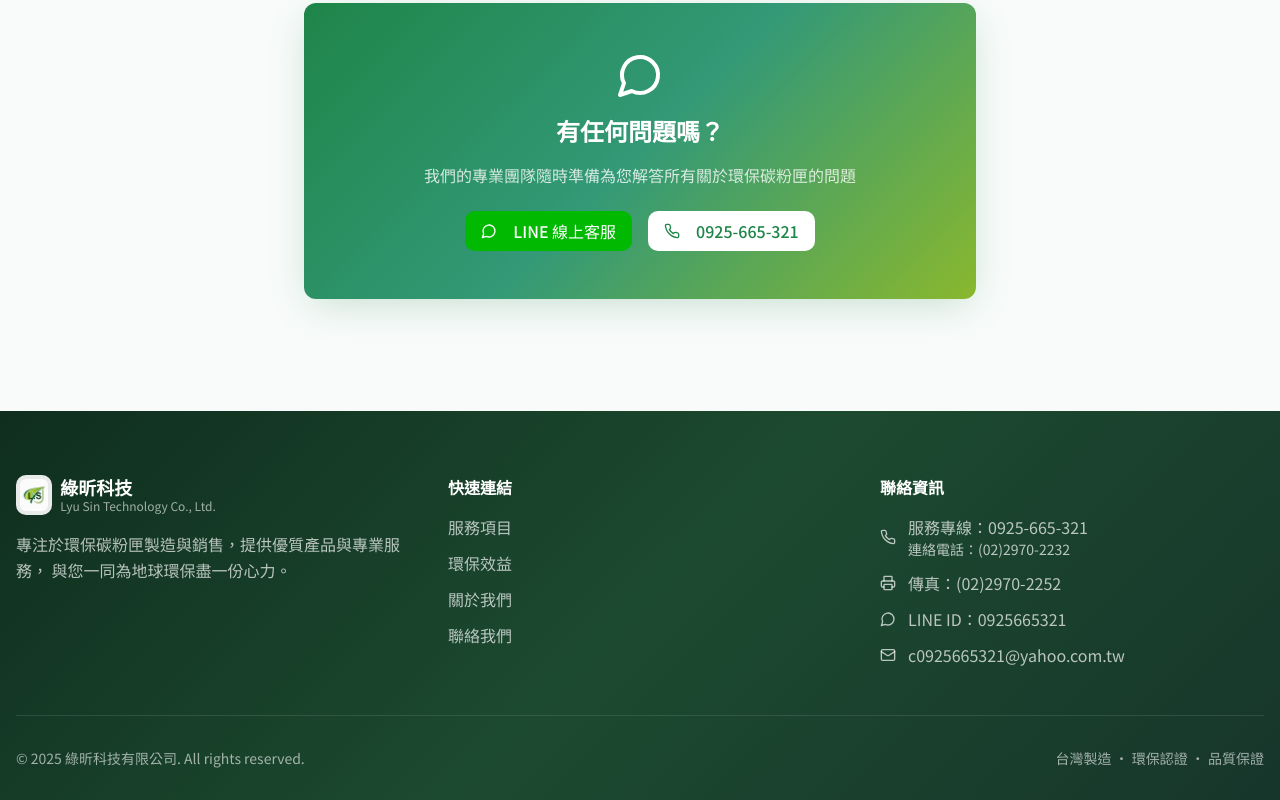
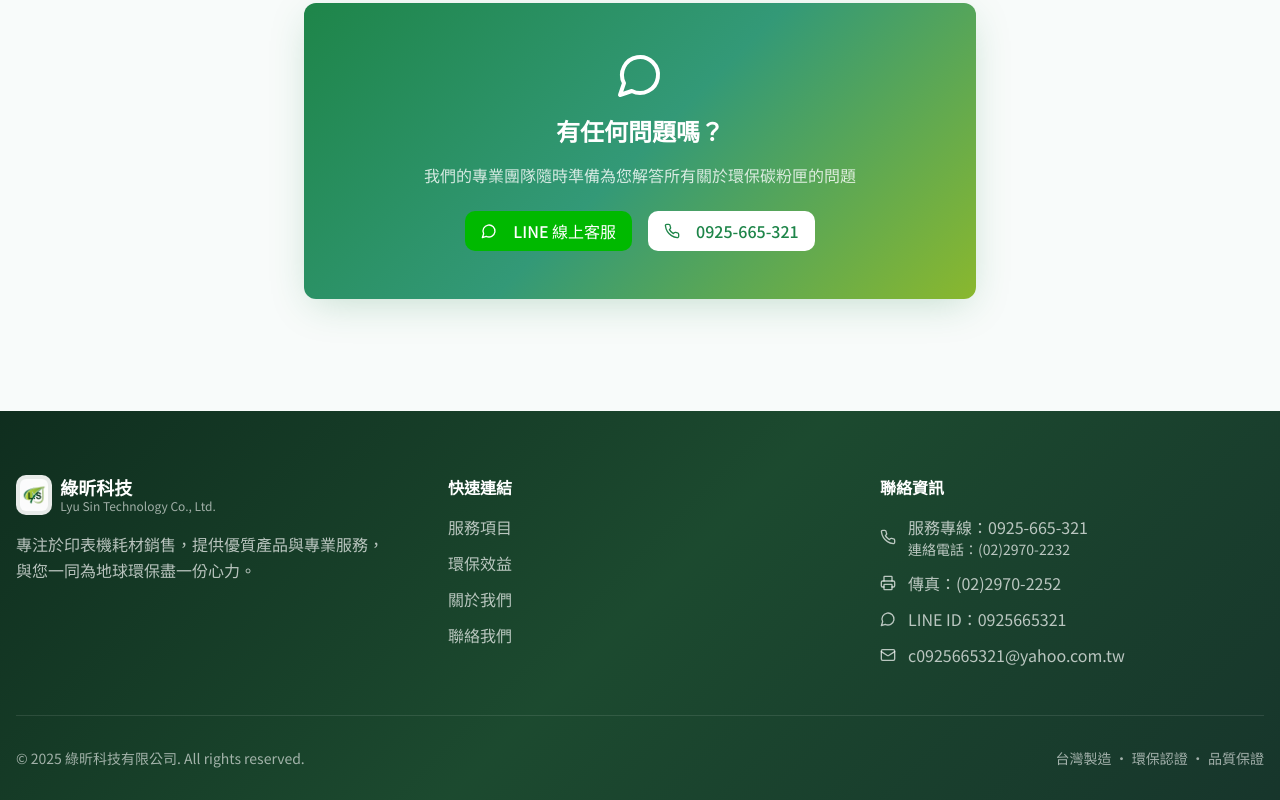
Before and after one commit to q0046398/eco-sparkle-boost, a React (Vite) app: page / in a window 1280 px wide. Shown: the part 4289-5089 px from the top of the page. Built offline with nearby package versions, Linux system fonts and the light colour scheme; the HTML template or start-up script is replaced by a standard one.

Commit message:
Visual edit in Lovable
Edited UI in Lovable

```diff
--- a/src/components/Footer.tsx
+++ b/src/components/Footer.tsx
@@ -1,9 +1,7 @@
 import { Leaf, Phone, Mail, MessageCircle, Printer } from "lucide-react";
 import logo from "@/assets/logo-transparent.png";
-
 const Footer = () => {
-  return (
-    <footer className="hero-gradient pt-16 pb-8">
+  return <footer className="hero-gradient pt-16 pb-8">
       <div className="container mx-auto px-4">
         <div className="grid grid-cols-1 md:grid-cols-3 gap-12 mb-12">
           {/* Company Info */}
@@ -15,10 +13,7 @@ const Footer = () => {
                 <span className="text-xs text-primary-foreground/60">Lyu Sin Technology Co., Ltd.</span>
               </div>
             </a>
-            <p className="text-primary-foreground/70 leading-relaxed">
-              專注於環保碳粉匣製造與銷售，提供優質產品與專業服務，
-              與您一同為地球環保盡一份心力。
-            </p>
+            <p className="text-primary-foreground/70 leading-relaxed">專注於印表機耗材銷售，提供優質產品與專業服務， 與您一同為地球環保盡一份心力。</p>
           </div>
 
           {/* Quick Links */}
@@ -64,21 +59,13 @@ const Footer = () => {
                 <span>傳真：(02)2970-2252</span>
               </li>
               <li>
-                <a
-                  href="https://line.me/ti/p/~0925665321"
-                  target="_blank"
-                  rel="noopener noreferrer"
-                  className="flex items-center gap-3 text-primary-foreground/70 hover:text-[#00B900] transition-colors"
-                >
+                <a href="https://line.me/ti/p/~0925665321" target="_blank" rel="noopener noreferrer" className="flex items-center gap-3 text-primary-foreground/70 hover:text-[#00B900] transition-colors">
                   <MessageCircle className="w-4 h-4 flex-shrink-0" />
                   <span>LINE ID：0925665321</span>
                 </a>
               </li>
               <li>
-                <a
-                  href="mailto:c0925665321@yahoo.com.tw"
-                  className="flex items-center gap-3 text-primary-foreground/70 hover:text-accent transition-colors"
-                >
+                <a href="mailto:c0925665321@yahoo.com.tw" className="flex items-center gap-3 text-primary-foreground/70 hover:text-accent transition-colors">
                   <Mail className="w-4 h-4 flex-shrink-0" />
                   <span>c0925665321@yahoo.com.tw</span>
                 </a>
@@ -99,8 +86,6 @@ const Footer = () => {
           </div>
         </div>
       </div>
-    </footer>
-  );
+    </footer>;
 };
-
 export default Footer;
```
